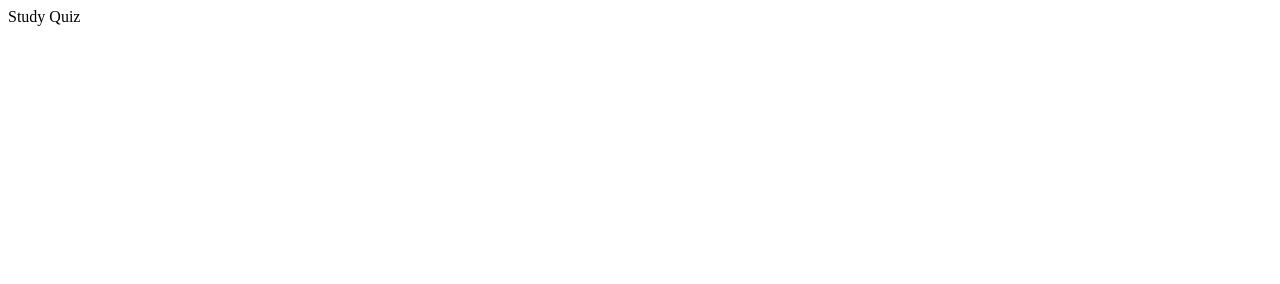
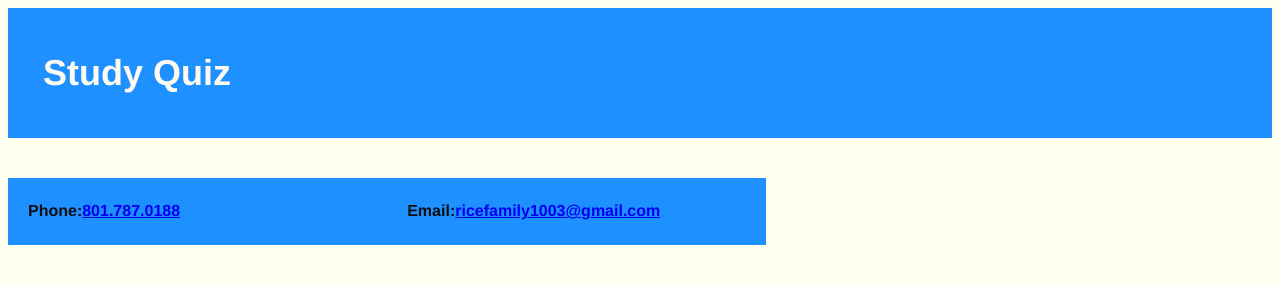
Before and after one commit to jeremyrice98/code-quiz, a plain HTML site: page index.html in a window 1280 px wide. Drawn offline with Linux system fonts and the light colour scheme.

Commit message:
header and footer

```diff
--- a/assets/style.css
+++ b/assets/style.css
@@ -0,0 +1,93 @@
+body {
+    color:#0f0f0f;
+    background: #FFFFF0;
+    font-family: Helvetica, Arial, sans-serif;
+}
+
+/*header stlying <h1>*/
+header a {
+    text-decoration: none;
+    color: #FFFAF0;
+  }
+
+header h1 {
+    font-weight: bold;
+    font-size: 36px;
+    color: white;
+ }
+
+ header {
+    padding: 20px 35px;
+    background-color: #1E90FF;
+    display: flex;
+    justify-content: space-between;
+    flex-wrap: wrap;
+    position: -webkit-sticky;
+    position: sticky;
+    top: 0;
+    background-size: cover;
+    background-position: center;
+    background-attachment: fixed;
+    background-position: 80%;
+    z-index: 9999;
+}
+
+header nav {
+    margin: 7px 0;
+}
+
+header nav {
+    margin: 7px 0;
+}
+header nav ul{
+display: flex;
+flex-wrap: wrap;
+justify-content: space-between;
+align-items: center;
+list-style: none;
+}
+header nav ul li a {
+padding: 10px 15px;
+font-weight: lighter;
+font-size: 1.55vw;
+text-shadow: 0 0 10px rgba(0, 0, 0, 0.5);
+}
+.container {
+height: 80vh;
+margin: 2rem;
+display: grid;
+grid-template-columns: 1fr 1fr 1fr;
+grid-template-rows: 1fr 1fr 1fr;
+grid-gap: 10px 10px;
+}
+ /*footer*/
+#contact{
+    font-size: 2.5em;
+    text-align: center;
+    border-style: solid;
+ }
+
+ .column-layout{
+    max-width: 1300px;
+    margin: 40px auto 0 auto;
+    line-height: 1.65;
+    padding: 20 px 50 px;
+    font-weight: bold;
+    display: flex;
+    }
+
+    .sidebar-one{
+        padding: 20px;
+        background-color: #1E90FF;
+        box-sizing: border-box;
+        margin-bottom: 20px;
+        width: 30%;
+      }
+
+      .sidebar-two {
+        padding: 20px;
+        background-color: #1E90FF;
+        box-sizing: border-box;
+        margin-bottom: 20px;
+        width: 30%;
+      }
--- a/index.html
+++ b/index.html
@@ -5,20 +5,27 @@
     <meta charset="UTF-8">
     <meta name="viewport" content="width=device-width, initial-scale=1.0">
     <title>Coding Quiz</title>
-    <link rel="stylesheet" href="../code-quiz/assets/style.css">
+    <link rel="stylesheet" type="text/css" href="../code-quiz/assets/style.css">
 </head>
 
 <body>
 
-    <header>Study Quiz<!--need counter--></header>
-    <div class="container">
-        <h1></h1>
-    </div>
+    <header>
+        <h1 id="myheader">
+            <a href="/">Study Quiz</a>
+        </h1>
 
-<!--Start Button-->
-<footer>
+    </header>
 
-</footer>
+
+    <!--Start Button-->
+    <footer>
+        <div class="column-layout">
+            <div class="sidebar-one">Phone:<a href="tel:801.787.0188">801.787.0188</a></div>
+            <div class="sidebar-two">Email:<a href="mailto://ricefamily1003@gmail.com">ricefamily1003@gmail.com</a>
+            </div>
+        </div>
+     </footer>
 </body>
 
 </html>
```
